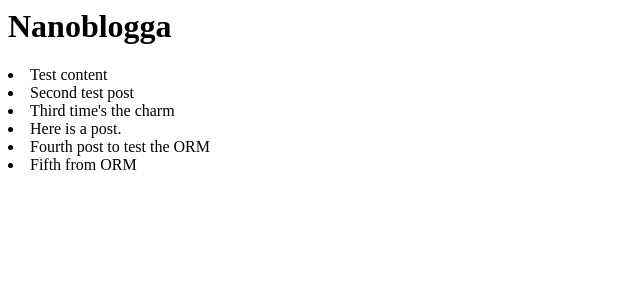
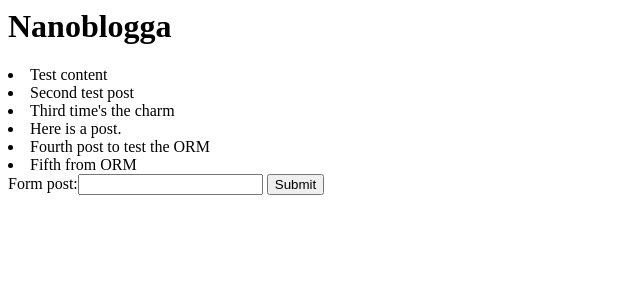
Before and after one commit to thatguysilver/nanoblog, a Django app: template posts/templates/posts/main.html in a window 1280 px wide. Shown: the top 300 px of the page, without its empty margins (0-640 px from the left). Run offline with Django 3.2, Linux system fonts and the light colour scheme; the template is opened without the code that fills it: values that come from a table or form of the project are taken from there, others are empty; data comes from the database, SQL or seed files in the repository; both versions use the stored data as it was after the commit.

Commit message:
halfway toward a working form submission thing

```diff
--- /dev/null
+++ b/posts/forms.py
@@ -0,0 +1,4 @@
+from django import forms
+
+class ContentForm(forms.Form):
+    form_post = forms.CharField(widget = forms.TextInput)
--- a/posts/templates/posts/main.html
+++ b/posts/templates/posts/main.html
@@ -7,4 +7,11 @@
   {% for i in post %}
   <li>{{ i }}</li>
   {% endfor %}
+
+
+  <form action = '/' method = 'post'>
+    {% csrf_token %}
+    {{ form }}
+    <input type = 'submit' value = 'Submit' />
+  </form>
 </body>
```
Also changed, not shown: posts/views.py (+9 -1 lines), db.sqlite3, 4 other files.
